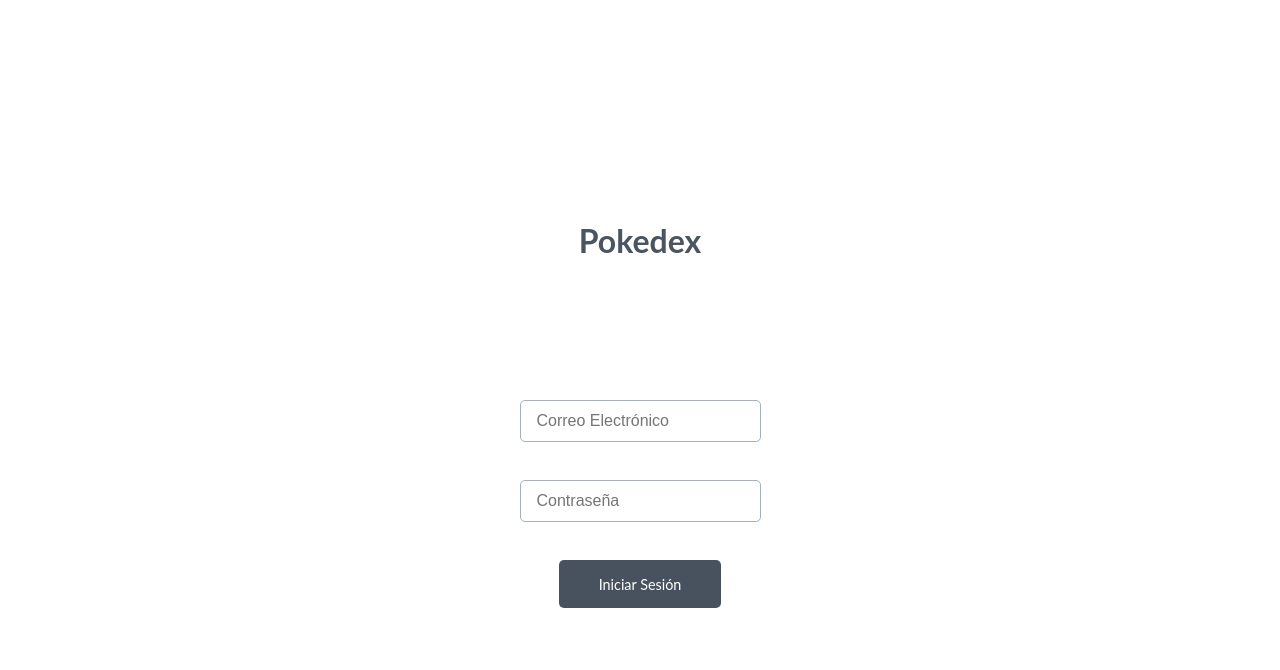
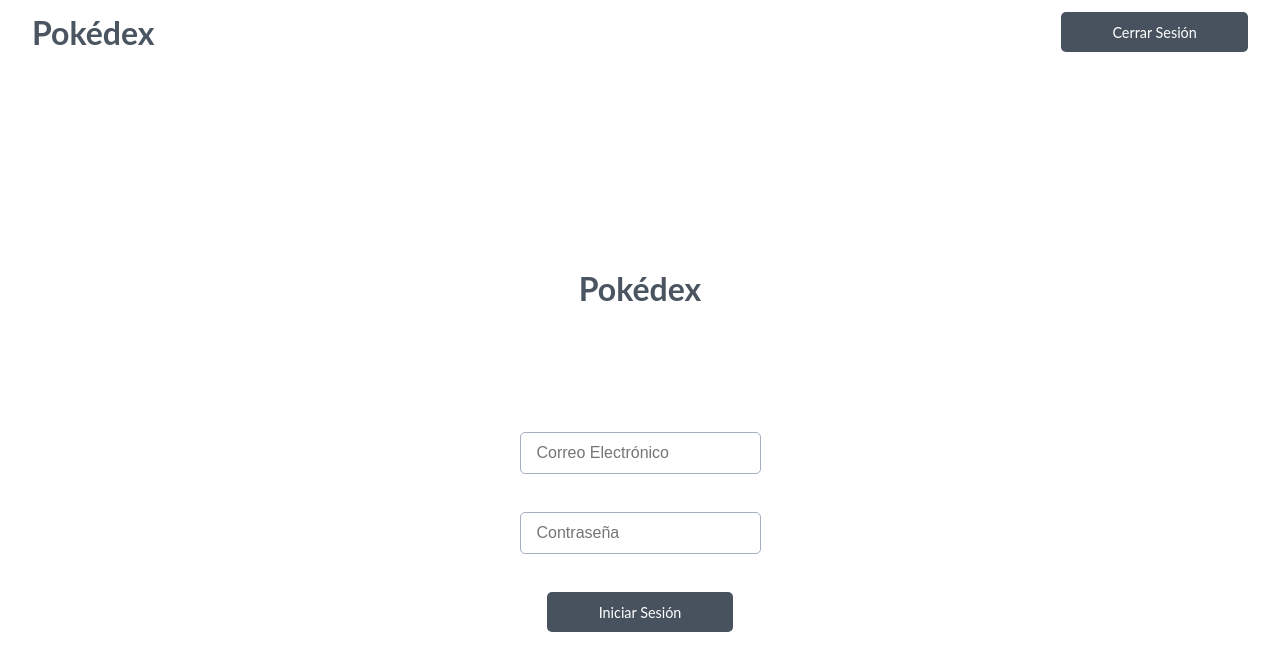
Before and after one commit to frivajica/simple-pokedex, a React (Create React App) app in the folder pokedex/: page /login in a window 1280 px wide. Shown: the top 670 px of the page. Built offline with nearby package versions, Linux system fonts and the light colour scheme.

Commit message:
NavBar introduced and Pokelist view initialized

```diff
--- a/pokedex/public/index.html
+++ b/pokedex/public/index.html
@@ -1,5 +1,5 @@
 <!DOCTYPE html>
-<html lang="en">
+<html lang="es">
   <head>
     <meta charset="utf-8" />
     <link rel="icon" href="%PUBLIC_URL%/favicon.ico" />
@@ -10,34 +10,11 @@
       content="Web site created using create-react-app"
     />
     <link rel="apple-touch-icon" href="%PUBLIC_URL%/logo192.png" />
-    <!--
-      manifest.json provides metadata used when your web app is installed on a
-      user's mobile device or desktop. See https://developers.google.com/web/fundamentals/web-app-manifest/
-    -->
     <link rel="manifest" href="%PUBLIC_URL%/manifest.json" />
-    <!--
-      Notice the use of %PUBLIC_URL% in the tags above.
-      It will be replaced with the URL of the `public` folder during the build.
-      Only files inside the `public` folder can be referenced from the HTML.
-
-      Unlike "/favicon.ico" or "favicon.ico", "%PUBLIC_URL%/favicon.ico" will
-      work correctly both with client-side routing and a non-root public URL.
-      Learn how to configure a non-root public URL by running `npm run build`.
-    -->
     <title>React App</title>
   </head>
   <body style="margin: 0">
     <noscript>You need to enable JavaScript to run this app.</noscript>
     <div id="root"></div>
-    <!--
-      This HTML file is a template.
-      If you open it directly in the browser, you will see an empty page.
-
-      You can add webfonts, meta tags, or analytics to this file.
-      The build step will place the bundled scripts into the <body> tag.
-
-      To begin the development, run `npm start` or `yarn start`.
-      To create a production bundle, use `npm run build` or `yarn build`.
-    -->
   </body>
 </html>
--- a/pokedex/src/App.js
+++ /dev/null
@@ -1,10 +0,0 @@
-import { Routes, Route } from "react-router-dom";
-import { Login } from "./views/Login"
-
-export const App = () => {
-  return (
-    <Routes>
-      <Route path="/login" element={<Login />} />
-    </Routes>
-  );
-};
--- /dev/null
+++ b/pokedex/src/App.jsx
@@ -0,0 +1,22 @@
+import { Routes, Route } from "react-router-dom";
+import { NavBar } from "./components/NavBar"
+import { Pokelist } from "./views/Pokelist"
+import { Login } from "./views/Login"
+import styled from "styled-components";
+const Content = styled.div`
+  height: calc(100vh - 4rem);
+`;
+
+export const App = () => {
+  return (
+    <>
+      <NavBar />
+      <Content>
+        <Routes>
+          <Route path="/login" element={<Login />} />
+          <Route exact path="/" element={<Pokelist />} />
+        </Routes>
+      </Content>
+    </>
+  );
+};
--- a/pokedex/src/common/Button.jsx
+++ b/pokedex/src/common/Button.jsx
@@ -2,8 +2,8 @@
 const Container = styled.button`
   justify-self: center;
   width: fit-content;
-    padding: 0 2.5rem;
-    height: 3rem;
+  padding: 0 4vw;
+  height: 2.5rem;
   font-size: .9rem;
   color: white;
   border: none;
@@ -12,7 +12,7 @@
   :active {
     background-color: #282e35;
   }
-  `
+`;
 
 export const Button = ({ children }) => {
   return (
--- /dev/null
+++ b/pokedex/src/components/NavBar.jsx
@@ -0,0 +1,18 @@
+import styled from "styled-components";
+import { Button } from "../common/Button";
+const Container = styled.div`
+	padding: 0 2rem;
+	height: 4rem;
+  display: flex;
+	justify-content: space-between;
+	align-items: center;
+`;
+
+export const NavBar = () => {
+  return (
+    <Container>
+			<h1>Pokédex</h1>
+			<Button>Cerrar Sesión</Button>
+    </Container>
+  );
+};
--- a/pokedex/src/views/Login.jsx
+++ b/pokedex/src/views/Login.jsx
@@ -1,17 +1,18 @@
-import { LoginForm } from "../components/LoginForm"
+import { LoginForm } from "../components/LoginForm";
 import styled from "styled-components";
 const Container = styled.div`
+  height: 100%;
   display: grid;
-	grid-template-rows: repeat(2, 50vh);
-`
+	grid-template-rows: repeat(2, 50%);
+`;
 const Title = styled.h1`
   padding-top: 10vh;
-`
+`;
 
 export const Login = () => {
   return (
     <Container>
-      <Title>Pokedex</Title>
+      <Title>Pokédex</Title>
 			<LoginForm />
     </Container>
   );
--- /dev/null
+++ b/pokedex/src/views/Pokelist.jsx
@@ -0,0 +1,14 @@
+import styled from "styled-components";
+const Container = styled.div`
+	height: 100%;
+  display: grid;
+	grid-template-rows: repeat(2, 50vh);
+`;
+
+export const Pokelist = () => {
+  return (
+    <Container>
+			<h1>Hola</h1>
+    </Container>
+  );
+};
```
Also changed, not shown: pokedex/public/manifest.json. Lines whose indentation alone changed are shown as unchanged.
